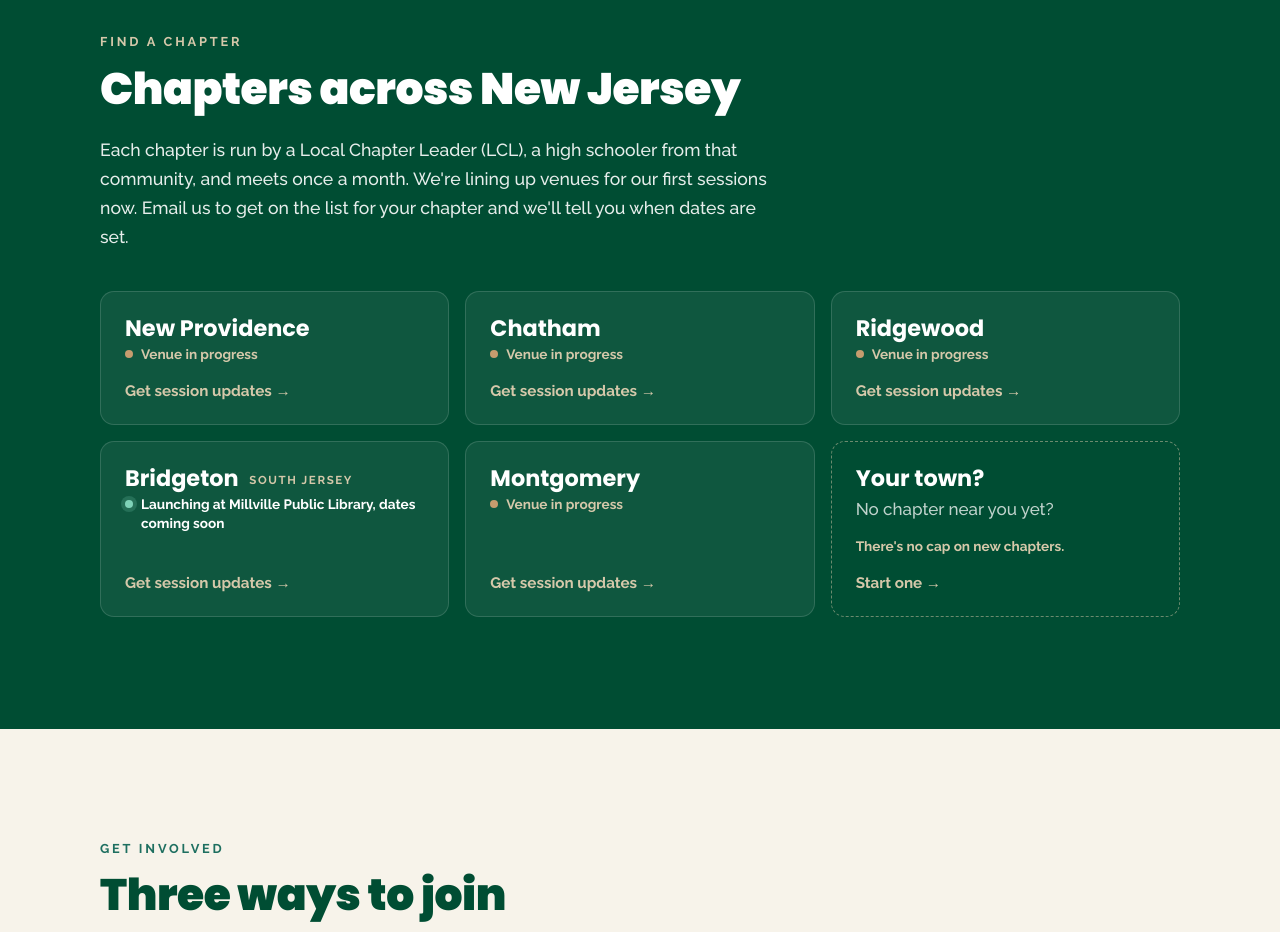
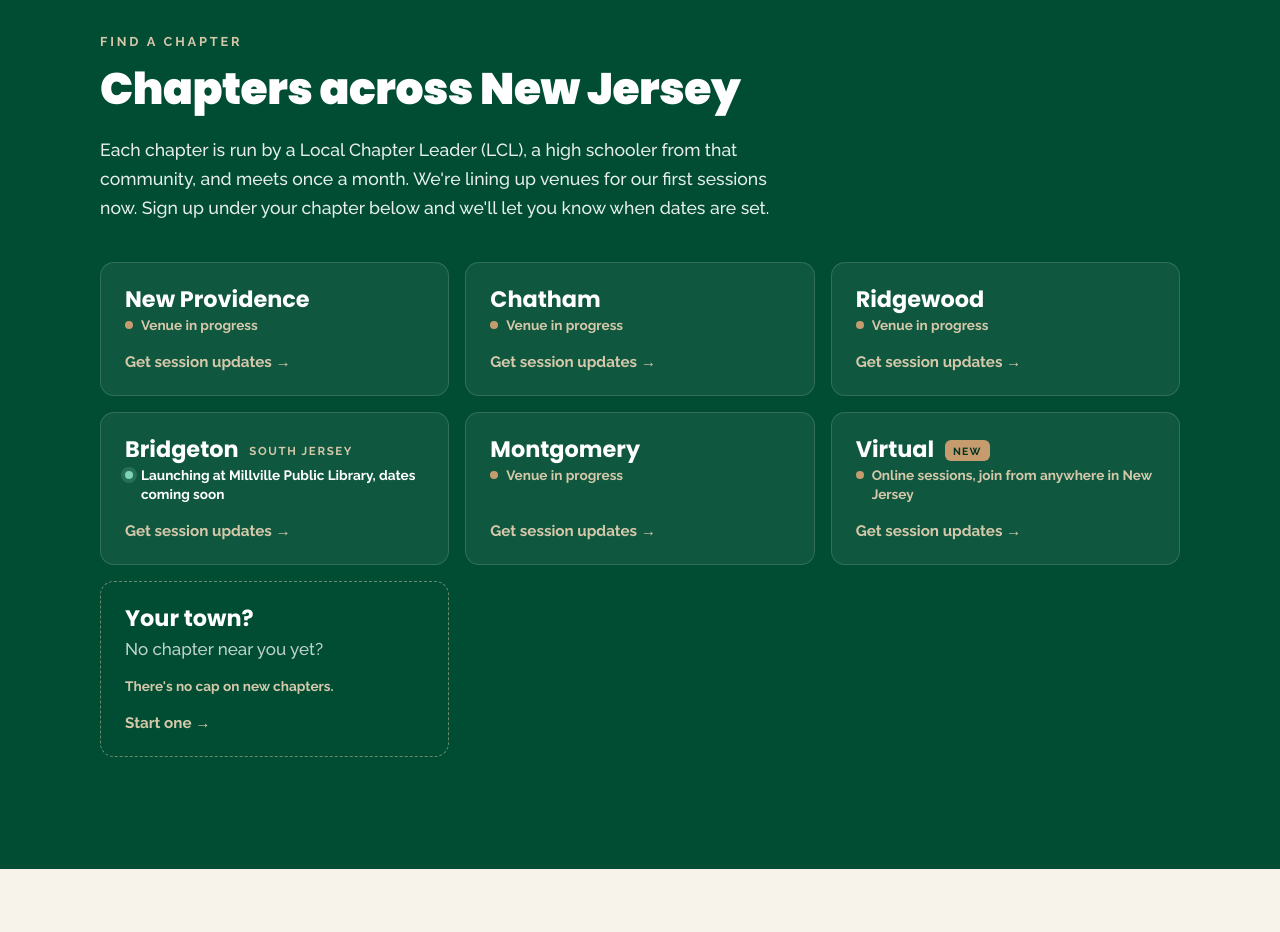
Before and after one commit to Pepper720/youthcivicsnetworknjwebsite, a plain HTML site: page index.html in a window 1280 px wide. Shown: the part 1420-2352 px from the top of the page. Drawn offline with Linux system fonts and the light colour scheme.

Commit message:
Add Virtual chapter, prefill chapter in updates form, link policy application
Co-Authored-By: Claude Opus 5.5 <noreply@anthropic.com>
Claude-Session: https://claude.ai/code/session_01Vm5CMvPGST11ocdaQHWETM

```diff
--- a/index.html
+++ b/index.html
@@ -69,7 +69,7 @@
     <div class="wrap">
       <p class="kicker">Find a chapter</p>
       <h2>Chapters across New Jersey</h2>
-      <p class="section-lede">Each chapter is run by a Local Chapter Leader (LCL), a high schooler from that community, and meets once a month. We're lining up venues for our first sessions now. Email us to get on the list for your chapter and we'll tell you when dates are set.</p>
+      <p class="section-lede">Each chapter is run by a Local Chapter Leader (LCL), a high schooler from that community, and meets once a month. We're lining up venues for our first sessions now. Sign up under your chapter below and we'll let you know when dates are set.</p>
       <div class="chapters">
         <article class="chapter">
           <h3>New Providence</h3>
@@ -95,6 +95,12 @@
           <h3>Montgomery</h3>
           <p class="status">Venue in progress</p>
           <a class="chapter-link" data-chapter="Montgomery" href="#">Get session updates →</a>
+        </article>
+        <article class="chapter">
+          <h3>Virtual <span class="new">New</span></h3>
+          <p class="status">Online sessions, join from anywhere in New Jersey</p>
+          <!-- data-prefill must match the form's answer option exactly -->
+          <a class="chapter-link" data-chapter="Virtual" data-prefill="(NEW!): Virtrual" href="#">Get session updates →</a>
         </article>
         <article class="chapter chapter-new">
           <h3>Your town?</h3>
@@ -267,15 +273,16 @@
   const LINKS = {
     lcl:    "https://docs.google.com/forms/d/1UYhS-SpGuTPJBoRbWd6klu7wYZXJddHsXnLIn36KJEM/viewform",  // Local Chapter Leader Interest - YCN NJ
     exec:   "",  // Executive Board application form
-    policy: "",  // Policy department application form
+    policy: "https://docs.google.com/forms/d/e/1FAIpQLSdUR1ZhtWIwKSgWHwo_g6d8huIlMfxuomDPG_PrO6q08OEJaA/viewform",  // Policy Team Application
     host:   "",  // Venue / "host us" form (optional)
-    updates: "https://docs.google.com/forms/d/1j_na1zGtwe3WLpT4VpzoT7t76mLMAis0Zm6J1_-G5Vw/viewform",  // Chapter session updates form
+    updates: "https://docs.google.com/forms/d/e/1FAIpQLScMV40Cbc3ZPrDLa7sHsSVmzaVbXFWmkcNi0P2aXIXR6vohqQ/viewform",  // Chapter session updates form
   };
   /* Optional: make each chapter card preselect its town in the updates form.
      In the form, open ⋮ → "Get pre-filled link", pick any chapter, click "Get link",
      and copy the "entry.123456789" part of that link into the quotes below.
-     The chapter names on the cards must match the form's options exactly. */
-  const UPDATES_CHAPTER_FIELD = "";
+     Each card sends its data-chapter name (or data-prefill, if set), which must
+     match the form's answer option exactly. */
+  const UPDATES_CHAPTER_FIELD = "entry.98346331";
   const EMAIL = "youthcivicsnetworknj@gmail.com";
 
   const SUBJECTS = {
@@ -302,9 +309,10 @@
   });
   document.querySelectorAll("[data-chapter]").forEach((a) => {
     const chapter = a.dataset.chapter;
+    const answer = a.dataset.prefill || chapter;
     if (LINKS.updates) {
       a.href = UPDATES_CHAPTER_FIELD
-        ? `${LINKS.updates}?usp=pp_url&${UPDATES_CHAPTER_FIELD}=${encodeURIComponent(chapter)}`
+        ? `${LINKS.updates}?usp=pp_url&${UPDATES_CHAPTER_FIELD}=${encodeURIComponent(answer)}`
         : LINKS.updates;
       a.target = "_blank";
       a.rel = "noopener";
--- a/styles.css
+++ b/styles.css
@@ -288,3 +288,4 @@ p { margin: 0 0 1em; }
 .center { text-align: center; }
 .center h2, .center p { margin-left: auto; margin-right: auto; }
 .center p { max-width: 62ch; font-size: 1.15rem; }
+.chapter h3 .new { font-size: .65rem; letter-spacing: .12em; color: var(--pine-dark); }
```
